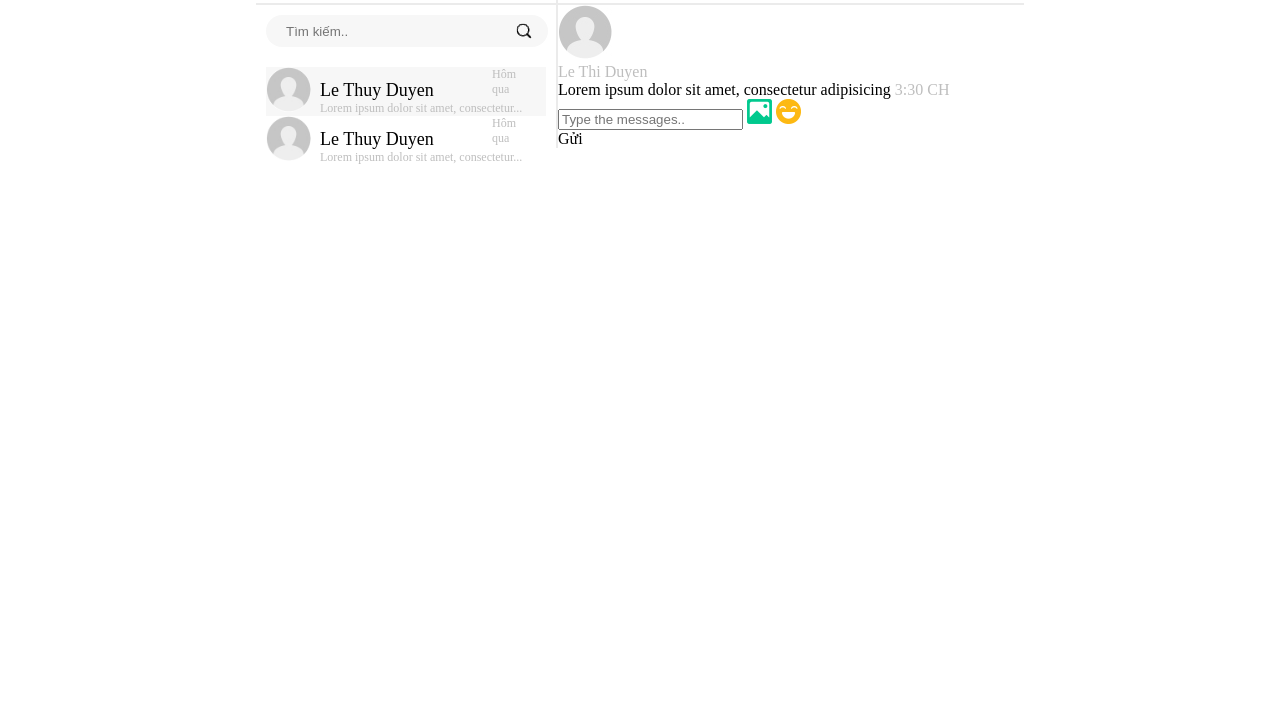
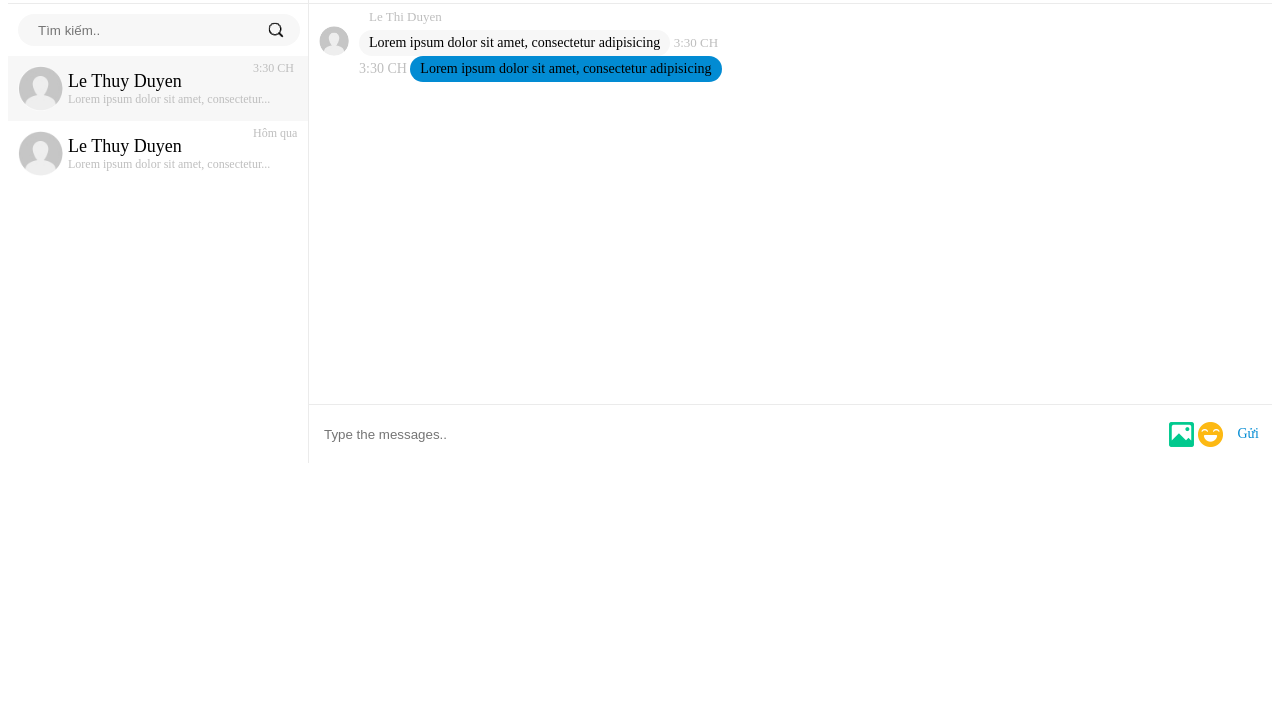
Before and after one commit to VoMenThan/Chat, a plain HTML site: page index.html in a window 1280 px wide. Shown: the part 75-800 px from the top of the page. Drawn offline with Linux system fonts and the light colour scheme.

Commit message:
no message

```diff
--- a/css/module/_chat.scss
+++ b/css/module/_chat.scss
@@ -1,7 +1,7 @@
 .container-chat{
   margin: auto;
   padding: 0;
-  width: 768px;
+  font-size: 14px;
   .list-right{
     width: 300px;
     float: left;
@@ -9,13 +9,14 @@
   .chat-box{
     width: calc(100% - 300px);
     float: left;
-    border-left: 2px solid #ebebeb;
+    border-left: 1px solid #ebebeb;
     box-sizing: border-box;
+
   }
 }
 .header-chat{
   height: 70px;
-  border-bottom: 2px solid #ebebeb;
+  border-bottom: 1px solid #ebebeb;
   .title-box{
     display: inline-block;
     font-weight: bold;
@@ -39,10 +40,11 @@
     background: url("../images/ic-setting.png") no-repeat;
   }
 }
-.search-list{
+
+.search-box{
   position: relative;
   padding: 10px;
-  .search-box{
+  .input-search{
     width: 260px;
     height: 30px;
     @include radius(20px);
@@ -51,7 +53,6 @@
     background: #f7f7f7;
     display: block;
     margin: auto;
-
   }
   .btn-search{
     background: url("../images/ic-search.png") no-repeat;
@@ -64,31 +65,112 @@
   }
 }
 .content-list{
-  padding: 10px;
   .detail-friend{
     position: relative;
+    padding: 10px;
+    &:hover{
+      background: #f7f7f7;
+      cursor: pointer;
+    }
     .avt-user{
       @include radius(30px);
       width: 45px;
+      float: left;
     }
     .name-friend{
-      display: inline-block;
       font-size: 18px;
       padding-left: 5px;
+      float: left;
+      padding-top: 5px;
       .tips{
         font-size: 12px;
         display: block;
       }
     }
     .date-time{
-      width: 44px;
+      width: 45px;
       font-size: 12px;
       position: absolute;
-      top: 0;
+      top: 5px;
       right: 10px;
     }
   }
 }
+.input-chat-box{
+  border-top: 1px solid #ebebeb;
+  padding: 10px;
+  box-sizing: content-box;
+  .input-chat{
+    width: 100%;
+  }
+  .box-input{
+    width:100%;
+    height: 30px;
+    border: none;
+  }
+  .btn-ic{
+    width: 25px;
+    height: 25px;
+    display: block;
+  }
+  .btn-ic-smile{
+    background: url(../images/ic-mile.png);
+    margin-right: 10px;
+  }
+  .btn-ic-image{
+    background: url("../images/ic-image.png");
+  }
+}
+
+.content-chat-box{
+  height: 400px;
+}
+.recive-messages{
+  position: relative;
+  .avt-chat{
+    width: 30px;
+    position: absolute;
+    bottom: 0;
+    left: 10px;
+    @include radius(20px);
+  }
+  .name-message{
+    margin-left: 60px;
+    padding: 5px 0;
+  }
+  .message{
+    margin-left: 50px;
+    .bg-gray{
+      background: #f7f7f7;
+      color: #000;
+      padding: 5px 10px;
+      @include radius(30px);
+      display: inline-block;
+      max-width:70%;
+    }
+  }
+  .time, .name-message{
+    font-size: 13px;
+  }
+}
+.send-messages{
+  .name-message{
+    margin-left: 60px;
+    padding: 5px 0;
+  }
+  .message{
+    margin-left: 50px;
+    .bg-blue{
+      background: #028bd3;
+      color: #000;
+      padding: 5px 10px;
+      @include radius(30px);
+      display: inline-block;
+      max-width:70%;
+    }
+  }
+}
+
 .blue{
   color: #028bd3;
 }
@@ -98,6 +180,9 @@
 .active-gray{
   background: #f7f7f7;
 }
+a{
+  text-decoration: none;
+}
 .clear-fix{
   clear: both;
 }
--- a/index.html
+++ b/index.html
@@ -14,8 +14,8 @@
 				</div>
 				<div class="tools-chat setting"></div>
 			</div>
-			<div class="search-list">
-				<input type="text" class="search-box" placeholder="Tìm kiếm..">
+			<div class="search-box">
+				<input type="text" class="input-search" placeholder="Tìm kiếm..">
 				<a href="#" class="btn-search"></a>
 			</div>
 			<div class="content-list">
@@ -25,7 +25,8 @@
 						Le Thuy Duyen
 						<span class="tips gray">Lorem ipsum dolor sit amet, consectetur...</span>
 					</div>
-					<div class="date-time gray">Hôm qua</div>
+					<div class="date-time gray">3:30 CH</div>
+					<div class="clear-fix"></div>
 				</div>
 				<div class="detail-friend">
 					<img src="images/ic-user.png" class="avt-user" alt="">
@@ -34,7 +35,9 @@
 						<span class="tips gray">Lorem ipsum dolor sit amet, consectetur...</span>
 					</div>
 					<div class="date-time gray">Hôm qua</div>
+					<div class="clear-fix"></div>
 				</div>
+
 			</div>
 		</div>
 		<div class="chat-box">
@@ -48,19 +51,31 @@
 				</div>
 			</div>
 			<div class="content-chat-box">
-				<div class="box-messages">
-					<img src="images/ic-user.png" alt="">
+				<div class="recive-messages">
+					<img class="avt-chat" src="images/ic-user.png" alt="">
 					<div class="name-message gray">Le Thi Duyen</div>
 					<div class="message">
-						Lorem ipsum dolor sit amet, consectetur adipisicing <span class="time gray">3:30 CH</span>
+						<span class="bg-gray">Lorem ipsum dolor sit amet, consectetur adipisicing</span>
+						<span class="time gray">3:30 CH</span>
+					</div>
+				</div>
+
+				<div class="send-messages">
+					<div class="message">
+						<span class="time gray">3:30 CH</span>
+						<span class="bg-blue">Lorem ipsum dolor sit amet, consectetur adipisicing</span>
 					</div>
 				</div>
 			</div>
 			<div class="input-chat-box">
-				<input type="text" placeholder="Type the messages..">
-				<img src="images/ic-image.png" alt="">
-				<img src="images/ic-mile.png" alt="">
-				<div class="sent">Gửi</div>
+				<table>
+					<tr>
+						<td class="input-chat"><input class="box-input" type="text" placeholder="Type the messages.."></td>
+						<td><a class="btn-ic-image btn-ic" href="#"></a></td>
+						<td><a class="btn-ic-smile btn-ic" href="#"></a></td>
+						<td><a class="btn-sent blue" href="#" >Gửi</a></td>
+					</tr>
+				</table>
 			</div>
 		</div>
 		<div class="clear-fix"></div>
```
Also changed, not shown: css/styles.css, 1 other file.
